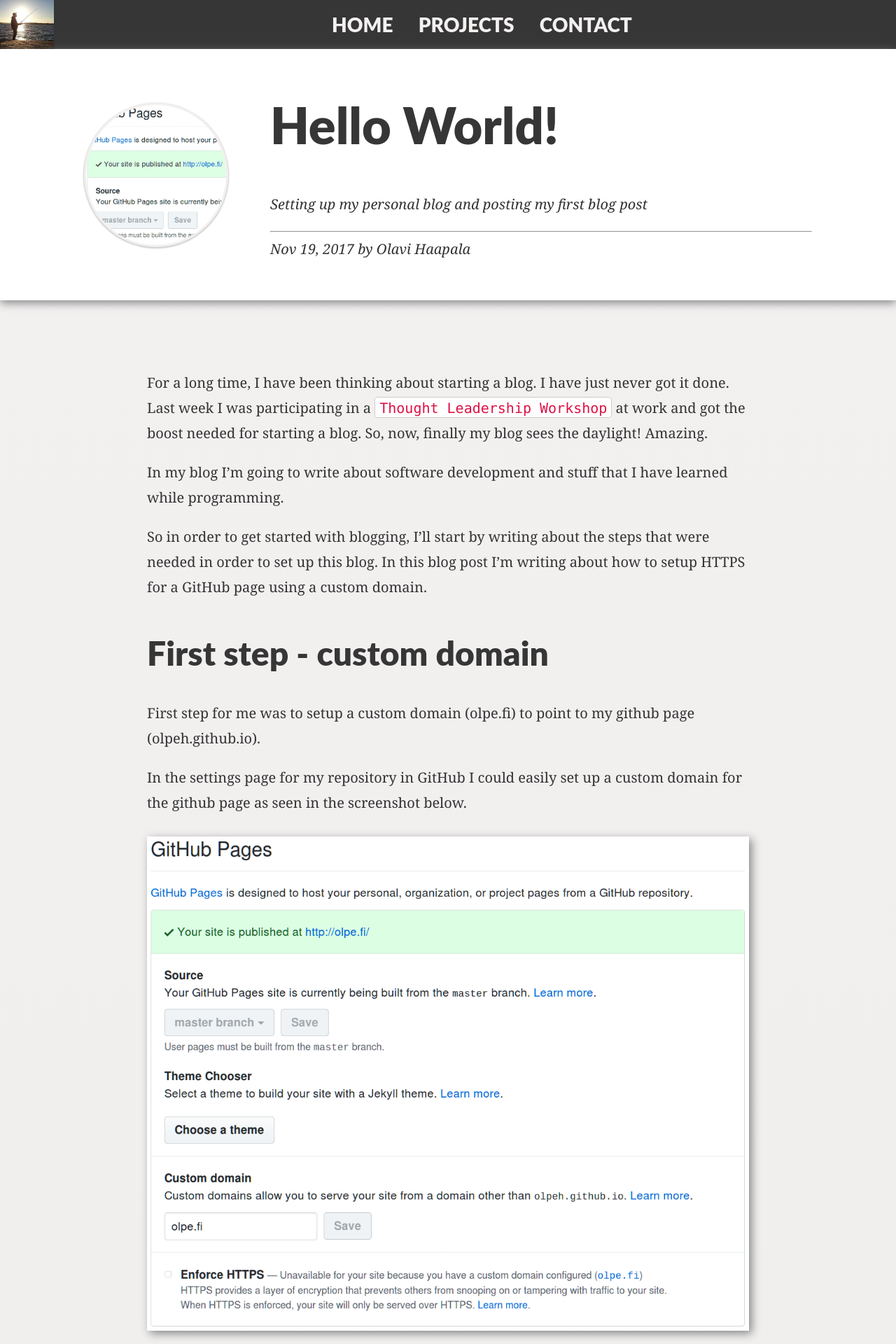
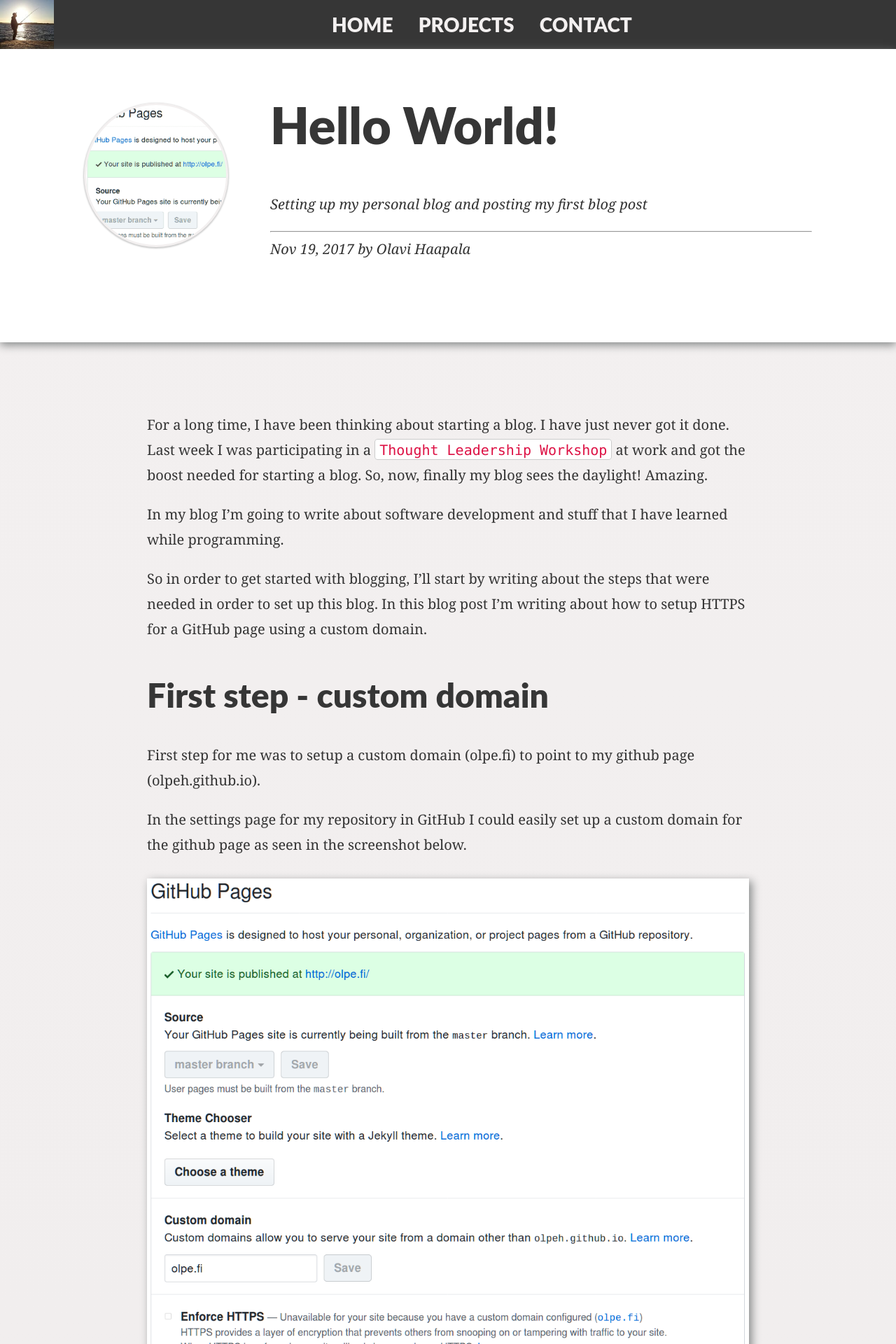
Before and after one commit to olpeh/olpeh.github.io, a Jekyll site: the page built from _posts/2017-11-19-hello-world.md, in a window 1280 px wide. Shown: the top 1920 px of the page at 70% size. Built offline with Jekyll 4.4.1, drawn with Linux system fonts in a browser that asks for light colours; comment, search, counter and statistics services are not loaded.

Commit message:
Add more padding

```diff
--- a/_includes/css/main.css
+++ b/_includes/css/main.css
@@ -74,6 +74,7 @@
 
 .main-content {
   padding: 40px;
+  padding-bottom: 100px;
   max-width: 860px;
   margin: 0 auto;
 }
@@ -123,7 +124,7 @@
 .post-full-page .post-header {
   background: white;
   justify-content: space-around;
-  padding: 60px 120px;
+  padding: 60px 120px 120px 120px;
   box-shadow: 0px 4px 12px 0 #858888;
 }
 
@@ -177,7 +178,7 @@
 }
 
 .post-footer .post-footer-content {
-  padding: 56px;
+  padding: 90px 60px;
   max-width: 860px;
   margin: 0 auto;
 }
@@ -227,7 +228,7 @@
   display: flex;
   justify-content: center;
   align-items: center;
-  min-height: 140px;
+  min-height: 180px;
   text-transform: uppercase;
   font-size: 18px;
   font-weight: bold;
```
